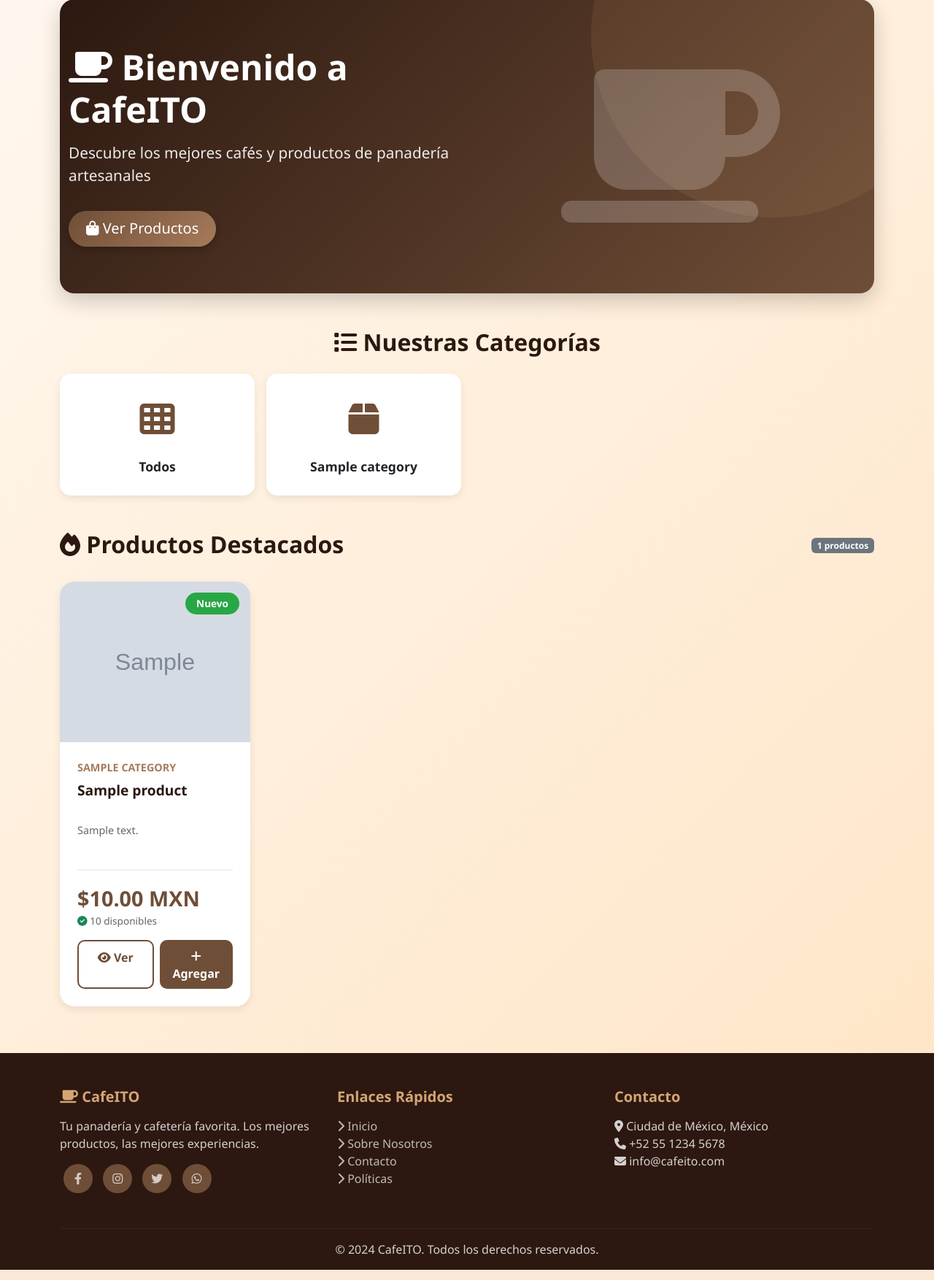
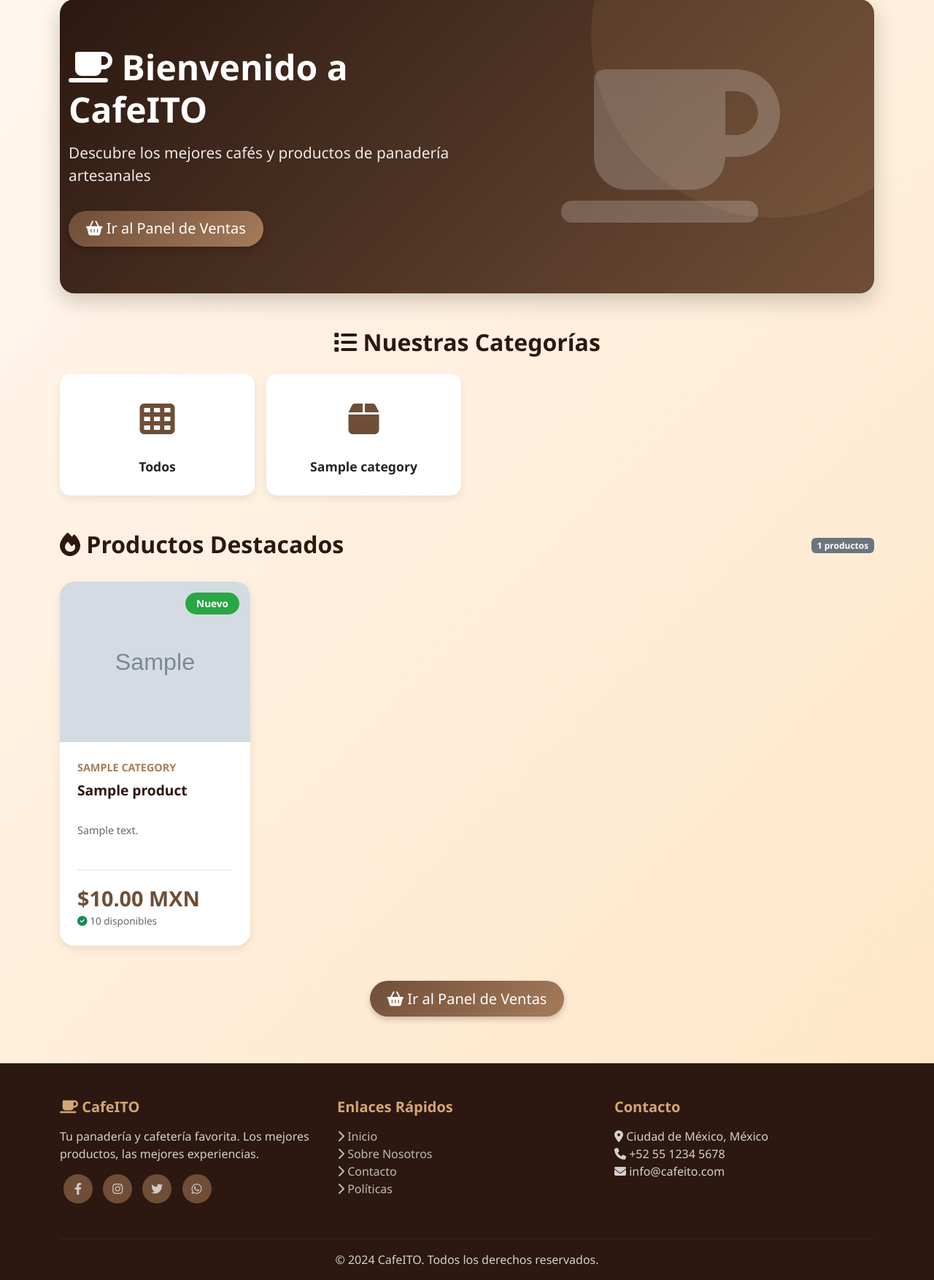
Before and after one commit to Mario437619/ProyectoWeb, a Django app: page / in a window 1280 px wide. Shown: the part 121-1875 px from the top of the page at 73% size. Run offline with Django 5.2, Linux system fonts and the light colour scheme; a user stored in the database is signed in; tables that the repository leaves empty hold one stand-in row (values such as "Sample post"); grey boxes marked "Sample" are stand-in pictures.

Commit message:
final commit

```diff
--- a/store/templates/store/home.html
+++ b/store/templates/store/home.html
@@ -186,58 +186,6 @@
         font-size: 0.85rem;
         color: #666;
     }
-
-    .product-actions {
-        display: flex;
-        gap: 0.5rem;
-        margin-top: 1rem;
-    }
-
-    .btn-view {
-        flex: 1;
-        background: white;
-        color: var(--primary-color);
-        border: 2px solid var(--primary-color);
-        padding: 0.6rem;
-        border-radius: 10px;
-        font-weight: 600;
-        transition: all 0.3s;
-        text-decoration: none;
-        display: block;
-        text-align: center;
-    }
-
-    .btn-view:hover {
-        background: var(--primary-color);
-        color: white;
-        transform: translateY(-2px);
-    }
-
-    .btn-add-sale {
-        flex: 1;
-        background: var(--primary-color);
-        color: white;
-        border: none;
-        padding: 0.6rem;
-        border-radius: 10px;
-        font-weight: 600;
-        transition: all 0.3s;
-        text-decoration: none;
-        display: block;
-        text-align: center;
-    }
-
-    .btn-add-sale:hover {
-        background: var(--secondary-color);
-        transform: translateY(-2px);
-        color: white;
-    }
-
-    .btn-add-sale:disabled {
-        background: #ccc;
-        cursor: not-allowed;
-        transform: none;
-    }
 </style>
 
 <div class="hero-section">
@@ -250,9 +198,15 @@
                 <p class="hero-subtitle">
                     Descubre los mejores cafés y productos de panadería artesanales
                 </p>
-                <a href="#productos" class="btn btn-coffee btn-lg mt-3">
-                    <i class="fas fa-shopping-bag"></i> Ver Productos
+                {% if user.is_authenticated %}
+                <a href="{% url 'multi_sale' %}" class="btn btn-coffee btn-lg mt-3">
+                    <i class="fas fa-shopping-basket"></i> Ir al Panel de Ventas
                 </a>
+                {% else %}
+                <a href="{% url 'login' %}" class="btn btn-coffee btn-lg mt-3">
+                    <i class="fas fa-sign-in-alt"></i> Iniciar Sesión para Vender
+                </a>
+                {% endif %}
             </div>
             <div class="col-lg-6 text-center">
                 <i class="fas fa-coffee" style="font-size: 15rem; opacity: 0.2;"></i>
@@ -285,7 +239,7 @@
                         {% elif 'pastel' in c.name|lower or 'cake' in c.name|lower %}
                             <i class="fas fa-birthday-cake"></i>
                         {% elif 'galleta' in c.name|lower or 'cookie' in c.name|lower %}
-                            <i class="fas fa-coffee"></i>
+                            <i class="fas fa-cookie"></i>
                         {% else %}
                             <i class="fas fa-box"></i>
                         {% endif %}
@@ -340,21 +294,6 @@
                                 </div>
                             </div>
                         </div>
-
-                        <div class="product-actions">
-                            <a href="{% url 'product_detail' p.id %}" class="btn-view">
-                                <i class="fas fa-eye"></i> Ver
-                            </a>
-                            {% if p.stock > 0 and user.is_authenticated %}
-                                <a href="{% url 'add_to_sale' p.id %}" class="btn-add-sale">
-                                    <i class="fas fa-plus"></i> Agregar
-                                </a>
-                            {% else %}
-                                <button class="btn-add-sale" disabled>
-                                    <i class="fas fa-times"></i> Agotado
-                                </button>
-                            {% endif %}
-                        </div>
                     </div>
                 </div>
             </div>
@@ -367,6 +306,14 @@
     </div>
 </div>
 
+{% if user.is_authenticated %}
+<div class="text-center mt-5 mb-4">
+    <a href="{% url 'multi_sale' %}" class="btn btn-coffee btn-lg">
+        <i class="fas fa-shopping-basket"></i> Ir al Panel de Ventas
+    </a>
+</div>
+{% endif %}
+
 <script>
     document.querySelector('a[href="#productos"]')?.addEventListener('click', (e) => {
         e.preventDefault();
```
Also changed, not shown: store/templates/store/product_detail.html (+23 -23 lines), store/templates/store/products.html (+23 -57 lines), store/templates/store/search_results.html (+18 -25 lines).
